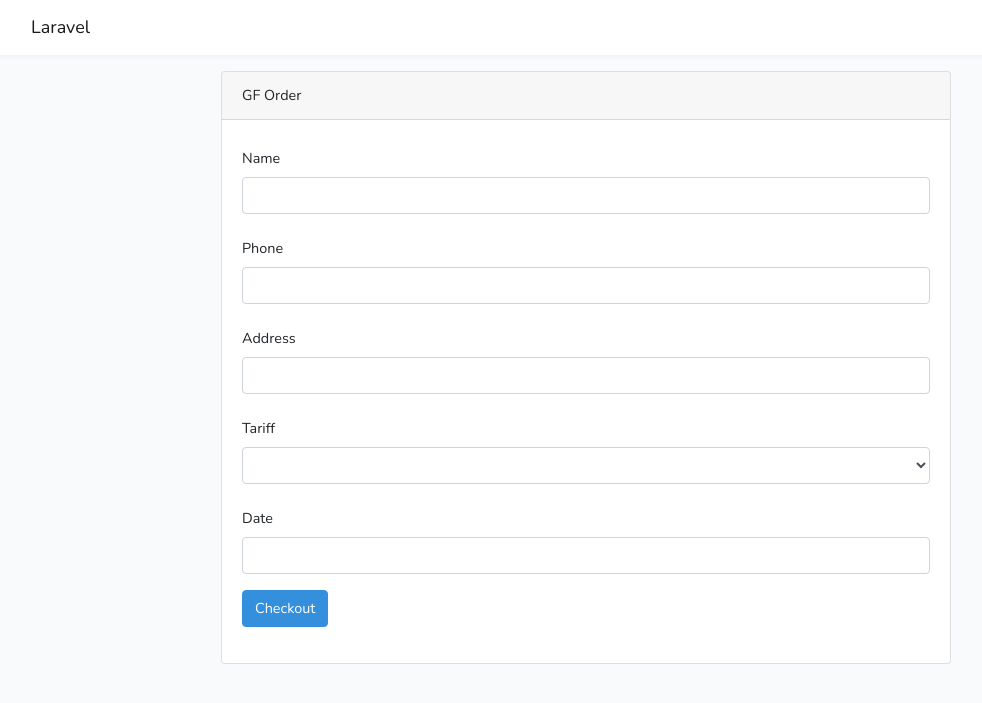
After one commit to maks-sl/laravel-order, a Laravel app: template resources/views/order/create.blade.php in a window 1280 px wide. The commit adds this page. Shown: the top 703 px of the page, without its empty margins (54-1036 px from the left). Run offline with Laravel 8, Linux system fonts and the light colour scheme; the template is opened without the code that fills it, so the values that code supplies are empty; style sheets or scripts are compiled from the project's sources.

Commit message:
Added OrderController

```diff
--- /dev/null
+++ b/resources/views/order/create.blade.php
@@ -0,0 +1,70 @@
+@extends('layouts.app')
+
+@section('content')
+
+    <div class="row justify-content-center">
+        <div class="col-md-8">
+            <div class="card">
+                <div class="card-header">GF Order</div>
+                <div class="card-body">
+                    <form method="POST" action="{{ route('order.store') }}">
+                        @csrf
+
+                        <div class="form-group">
+                            <label for="name" class="col-form-label">Name</label>
+                            <input id="name" class="form-control{{ $errors->has('name') ? ' is-invalid' : '' }}" name="name" value="{{ old('name') }}" required>
+                            @if ($errors->has('name'))
+                                <span class="invalid-feedback"><strong>{{ $errors->first('name') }}</strong></span>
+                            @endif
+                        </div>
+
+                        <div class="form-group">
+                            <label for="phone" class="col-form-label">Phone</label>
+                            <input id="phone" type="text" class="form-control{{ $errors->has('phone') ? ' is-invalid' : '' }}" name="phone" value="{{ old('phone') }}" required>
+                            @if ($errors->has('phone'))
+                                <span class="invalid-feedback"><strong>{{ $errors->first('phone') }}</strong></span>
+                            @endif
+                        </div>
+
+                        <div class="form-group">
+                            <label for="address" class="col-form-label">Address</label>
+                            <input id="address" type="text" class="form-control{{ $errors->has('address') ? ' is-invalid' : '' }}" name="address" value="{{ old('address') }}" required>
+                            @if ($errors->has('address'))
+                                <span class="invalid-feedback"><strong>{{ $errors->first('address') }}</strong></span>
+                            @endif
+                        </div>
+
+                        <div class="form-group">
+                            <label for="tariff" class="col-form-label">Tariff</label>
+                            <select id="tariff" class="form-control{{ $errors->has('tariff') ? ' is-invalid' : '' }}" name="tariff" required>
+                                <option value=""></option>
+                                @foreach ($tariffs as $tariff)
+                                    <option value="{{ $tariff->id }}"{{ $tariff->id == old('tariff') ? ' selected' : '' }}>
+                                        {{ $tariff->name }}
+                                    </option>
+                                @endforeach;
+                            </select>
+                            @if ($errors->has('tariff'))
+                                <span class="invalid-feedback"><strong>{{ $errors->first('tariff') }}</strong></span>
+                            @endif
+                        </div>
+
+                        <div class="form-group">
+                            <label for="date" class="col-form-label">Date</label>
+                            <input id="date" type="text" class="form-control{{ $errors->has('date') ? ' is-invalid' : '' }}" name="date" value="{{ old('date') }}" required>
+                            @if ($errors->has('date'))
+                                <span class="invalid-feedback"><strong>{{ $errors->first('date') }}</strong></span>
+                            @endif
+                        </div>
+
+                        <div class="form-group">
+                            <button type="submit" class="btn btn-primary">Checkout</button>
+                        </div>
+                    </form>
+                </div>
+            </div>
+        </div>
+    </div>
+
+
+@endsection
--- a/routes/web.php
+++ b/routes/web.php
@@ -11,6 +11,8 @@
 |
 */
 
-Route::get('/', function () {
+Route::name('welcome')->get('/', function () {
     return view('welcome');
 });
+
+Route::resource('order', 'OrderController')->only('create', 'store');
```
Also changed, not shown: app/Entity/Client.php (+7 -0 lines), app/Http/Controllers/OrderController.php (added, +42 -0 lines), app/UseCases/OrderService.php (added, +51 -0 lines), resources/views/welcome.blade.php (+3 -17 lines).
